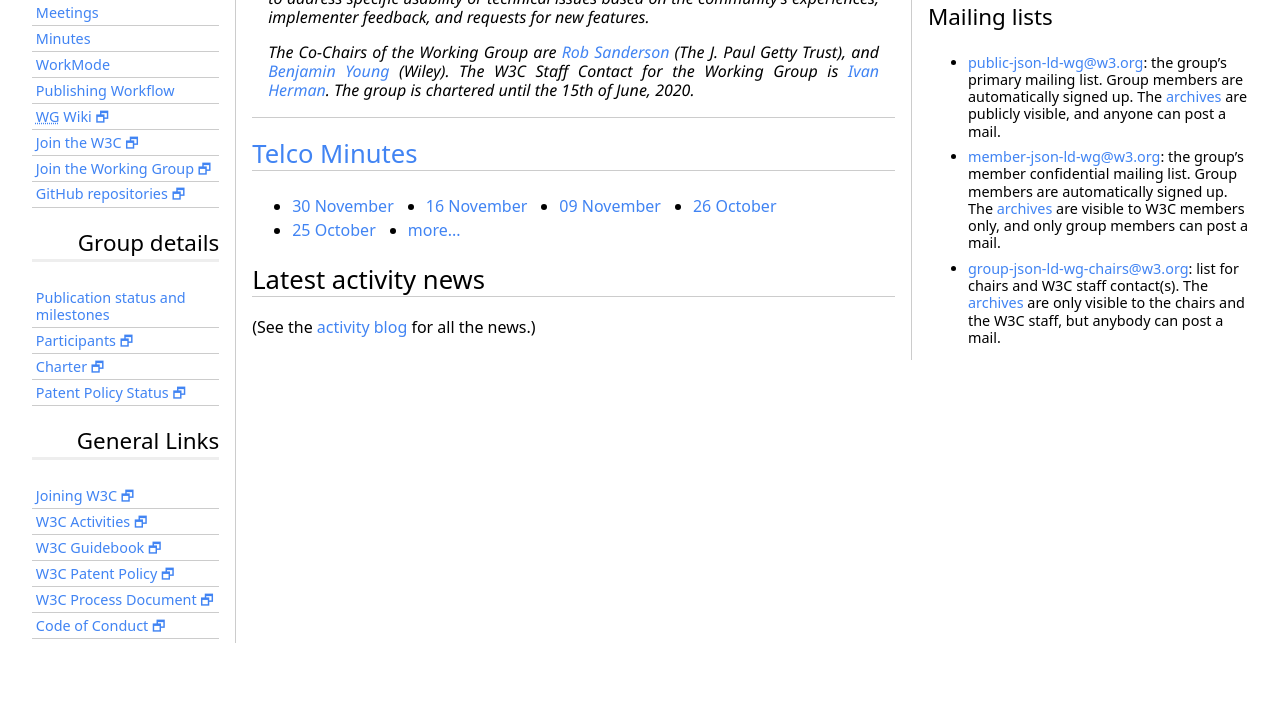
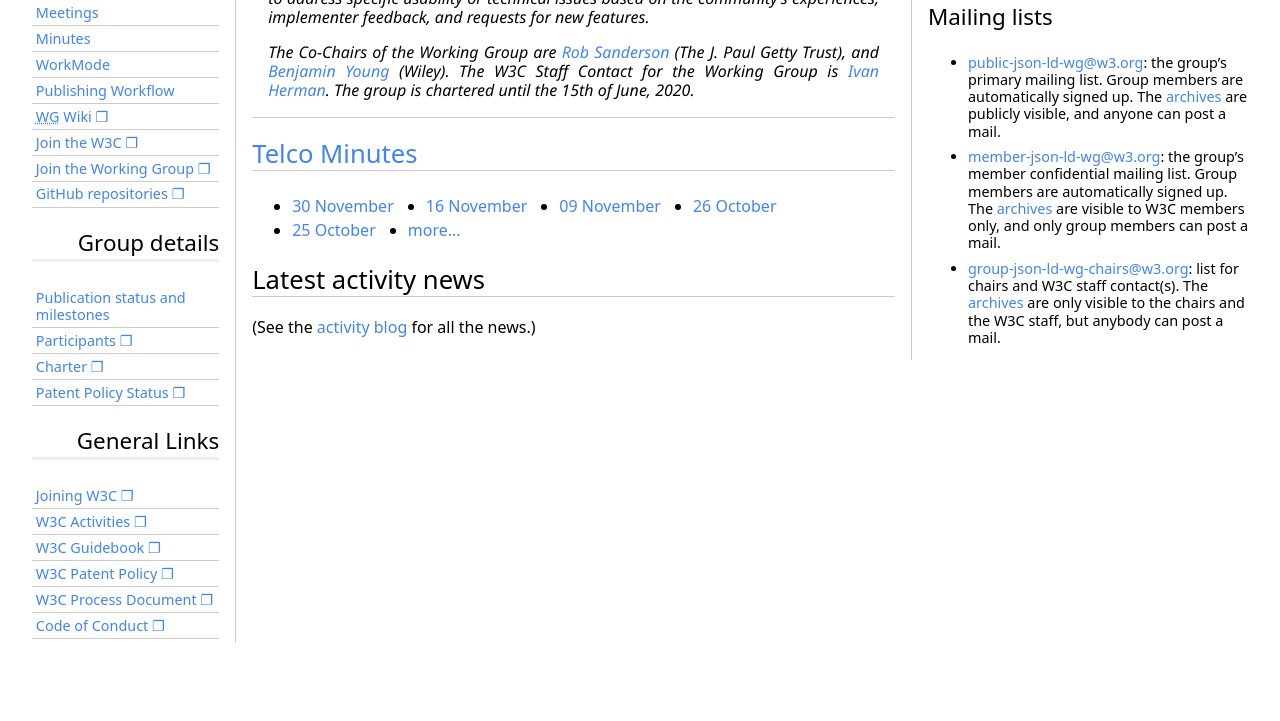
Before and after one commit to w3c/json-ld-wg, a Jekyll site: the page built from index.md, in a window 1280 px wide. Shown: the part 162-883 px from the top of the page. Built offline with Jekyll 4.4.1, drawn with Linux system fonts in a browser that asks for light colours; some web fonts are replaced.

Commit message:
changed the overlap character on the css

```diff
--- a/assets/css/style.css
+++ b/assets/css/style.css
@@ -123,7 +123,7 @@ a:hover, a:focus {
 }
 
 a[rel="external"]:after {
-  content: " 🗗"
+  content: " ❐"
 }
 
 /*** header ***/
```
